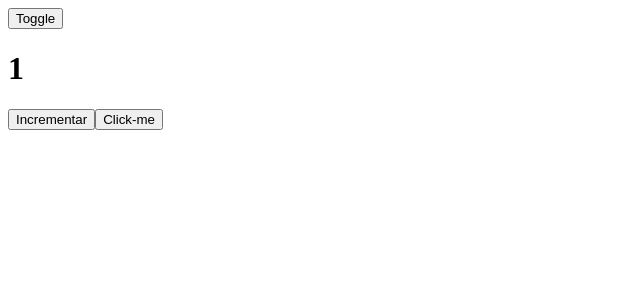
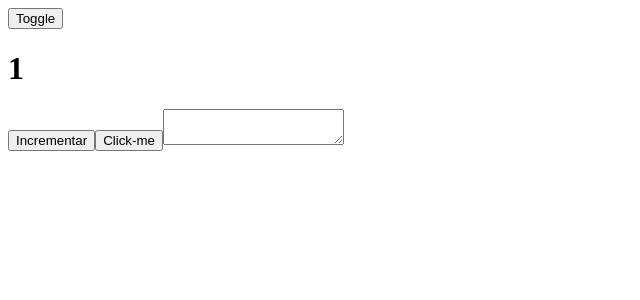
Before and after one commit to devmatsu/learning-angular, an Angular app: page / in a window 1280 px wide. Shown: the top 300 px of the page, without its empty margins (0-640 px from the left). Built offline with nearby package versions, Linux system fonts and the light colour scheme.

Commit message:
new container

```diff
--- a/src/app/app.component.html
+++ b/src/app/app.component.html
@@ -1,2 +1,3 @@
 <app-contador></app-contador>
 <app-click-me></app-click-me>
+<app-caixa-de-texto></app-caixa-de-texto>
--- a/src/app/app.module.ts
+++ b/src/app/app.module.ts
@@ -5,13 +5,15 @@ import { AppComponent } from './app.component';
 import { ContadorComponent } from './contador/contador.component';
 import { ClickMeComponent } from './click-me/click-me.component';
 import { CaixaDeTextoComponent } from './caixa-de-texto/caixa-de-texto.component';
+import { TooltipExampleComponent } from './tooltip-example/tooltip-example.component';
 
 @NgModule({
   declarations: [
     AppComponent,
     ContadorComponent,
     ClickMeComponent,
-    CaixaDeTextoComponent
+    CaixaDeTextoComponent,
+    TooltipExampleComponent
   ],
   imports: [
     BrowserModule
--- a/src/app/caixa-de-texto/caixa-de-texto.component.html
+++ b/src/app/caixa-de-texto/caixa-de-texto.component.html
@@ -1 +1 @@
-<textarea (keypress)="onKeyPress($event)"></textarea>
+<textarea (keypress)="contarCaracteres($event.target.value)"></textarea>
--- a/src/app/caixa-de-texto/caixa-de-texto.component.ts
+++ b/src/app/caixa-de-texto/caixa-de-texto.component.ts
@@ -6,7 +6,7 @@ import { Component } from '@angular/core';
   styleUrls: ['./caixa-de-texto.component.css']
 })
 export class CaixaDeTextoComponent {
-  onKeyPress(event) {
-    console.log((event.target.value.length));
+  contarCaracteres(texto: string) {
+    console.log(texto.length);
   }
 }
--- /dev/null
+++ b/src/app/tooltip-example/tooltip-example.component.html
@@ -0,0 +1 @@
+<p>tooltip-example works!</p>
--- /dev/null
+++ b/src/app/tooltip-example/tooltip-example.component.ts
@@ -0,0 +1,15 @@
+import { Component, OnInit } from '@angular/core';
+
+@Component({
+  selector: 'app-tooltip-example',
+  templateUrl: './tooltip-example.component.html',
+  styleUrls: ['./tooltip-example.component.css']
+})
+export class TooltipExampleComponent implements OnInit {
+
+  constructor() { }
+
+  ngOnInit() {
+  }
+
+}
```
Also changed, not shown: src/app/tooltip-example/tooltip-example.component.css (added), 2 other files (tests, documents, lock files or other folders).
